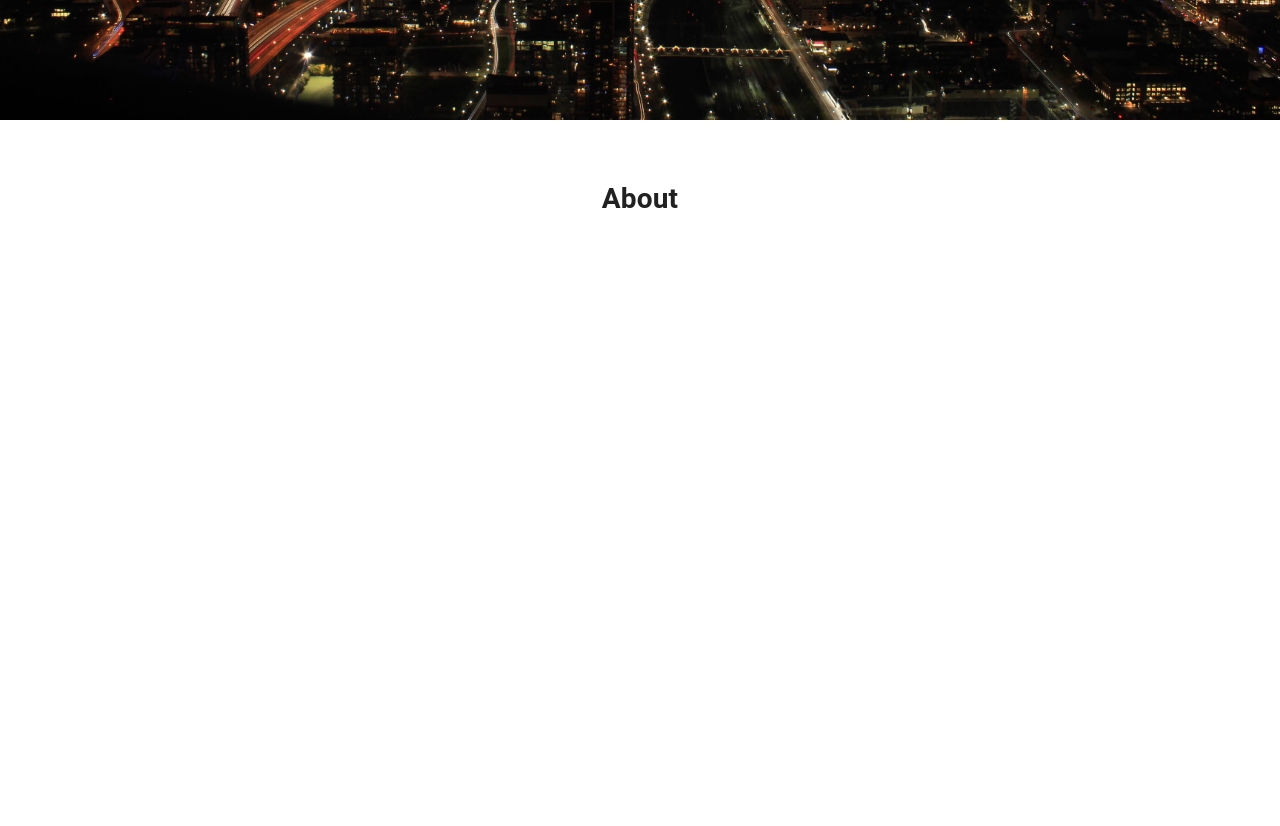
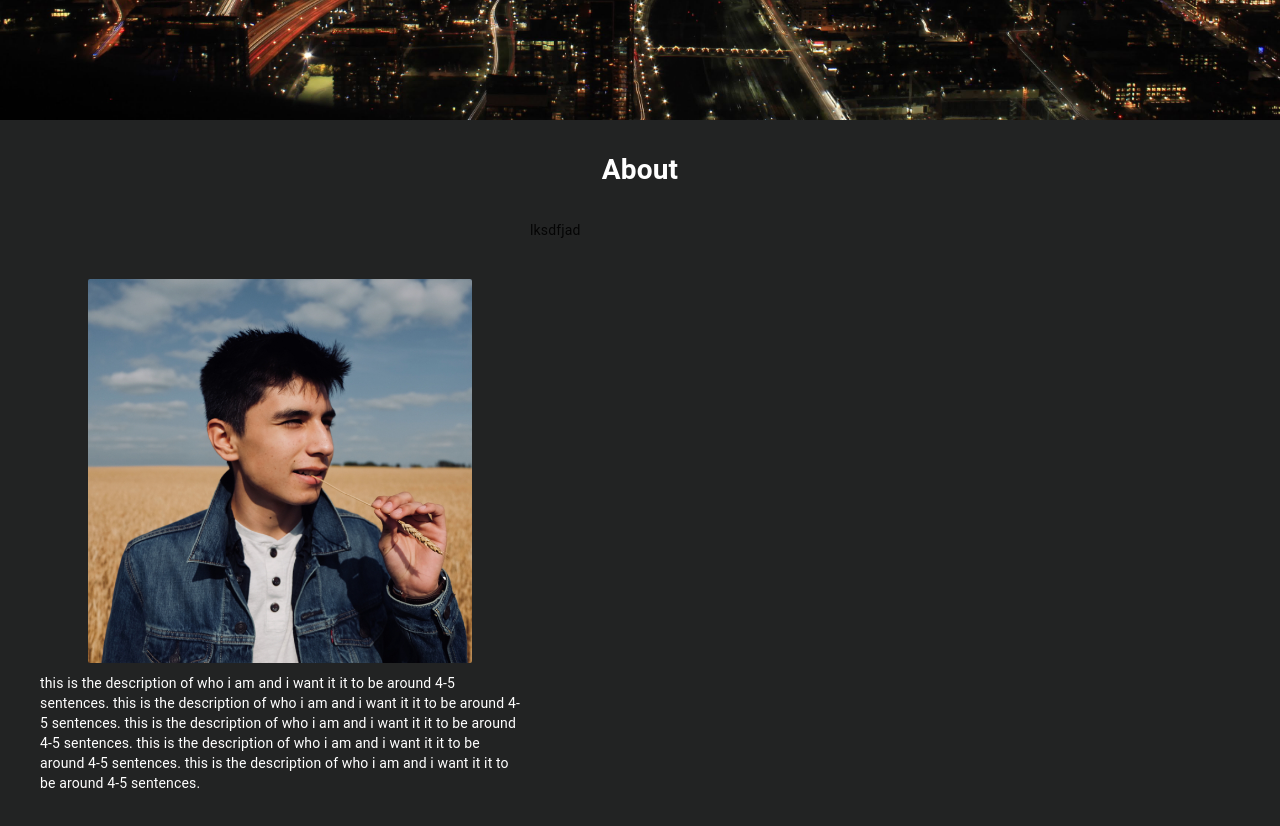
Before and after one commit to tipantiza/portfolio, a React (Create React App) app in the folder portfolio/: page / in a window 1280 px wide. Shown: the part 680-1506 px from the top of the page. Built offline with nearby package versions, Linux system fonts and the light colour scheme; a web font is replaced by a local one.

Commit message:
started to format profile picture, and changed background to be black

```diff
--- a/portfolio/public/index.html
+++ b/portfolio/public/index.html
@@ -27,7 +27,7 @@
     -->
     <title>Landon Tipantiza</title>
   </head>
-  <body style="background:#ffffff">
+  <body style="background:#222323">
     <noscript>You need to enable JavaScript to run this app.</noscript>
     <div id="root"></div>
     <!--
--- a/portfolio/src/App.js
+++ b/portfolio/src/App.js
@@ -3,6 +3,9 @@ import './App.css';
 import PersistentDrawerLeft from './components/Nav';
 import HomePage from './components/HomePage';
 import About from './components/About';
+
+const description = "this is landons website it ois the best"
+
 
 function App() {
   return (
@@ -10,7 +13,6 @@ function App() {
     <PersistentDrawerLeft/>
     <HomePage/>
     <About/>
-
    </>
   );
 }
--- a/portfolio/src/components/about.jsx
+++ b/portfolio/src/components/about.jsx
@@ -1,20 +1,43 @@
 import React from "react";
 import "../general.css"
+import { requirePropFactory } from "@material-ui/core";
+import Paper from '@material-ui/core/Paper';
 
-export default function About(){
+export default function About(props){
 
   return (
     <>
-      <div style={{margin:"5vh 10vh", height:"100vh", display:"flex", flexDirection:"column",  alignItems:'center'}}>
-        <h1>
+      <div style={{ height:"100vh", width:'100vw', display:"flex", flexDirection:"column",  alignItems:'center'}}>
+        <h1 style={{alignSelf:"center", color:"white", margin:"30px"}}>
           About
         </h1>
-        <img src="" alt=""/>
-        <p>
 
-        </p>
+        <div style={{width:"100vw", display:"flex"}}>
+
+
+        <div style={{marginLeft:'30px', width:"40vw", alignItems:'center', display:"flex", flexDirection:"column"}}>
+          {/* <div style={{height:"100%", width:"30vw"}}> */}
+          <div style={{width:'30vw', borderRadius:"2px", height:"30vw", marginTop:"58.9px", overflow:'hidden', display:"flex", justifyContent:"center"}} >
+           <img style={{height:"30vw"}}  src={require("../docs/Screen Shot 2020-09-02 at 1.13.17 PM.png")} alt="landscape"/>
+
+          </div>
+          {/* </div> */}
+            <p style={{ color:"white", margin:"10px"}}>
+              this is the description of who i am and i want it it to be around 4-5 sentences. this is the description of who i am and i want it it to be around 4-5 sentences. this is the description of who i am and i want it it to be around 4-5 sentences. this is the description of who i am and i want it it to be around 4-5 sentences. this is the description of who i am and i want it it to be around 4-5 sentences.
+            </p>
+
+        </div>
+          <div style={{width:"60vw"}}>
+           lksdfjad
+          </div>
+
+
+        </div>
       </div>
 
     </>
   )
 }
+//margin:"5vh 10vh",
+//style={{height:"700px", width:"300px",display:"flex", justifyContent:"center", overflow:"hidden"}}
+//style={{width:'300%', height:""}}
--- a/portfolio/src/components/homePage.jsx
+++ b/portfolio/src/components/homePage.jsx
@@ -1,5 +1,4 @@
 import React from 'react';
-// not working for some reason I have to look into it, image isnt importing properly i can only use the image tag in App.js, but i have the image loading ill look into it later.
 export default function HomePage (){
   return (
     <div style={{position: 'relative', display: 'flex', justifyContent:"center"}}>
@@ -9,4 +8,5 @@ export default function HomePage (){
   )
 }
 
+
 //while(!(succeed = try()));
```
Also changed, not shown: portfolio/src/docs/Screen Shot 2020-09-02 at 1.13.17 PM.png (added), portfolio/src/docs/landon.jpg (added).
